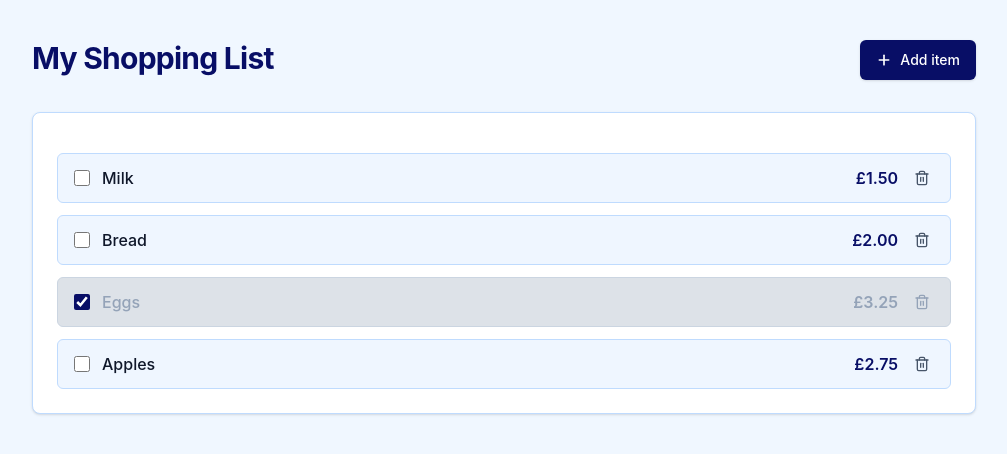
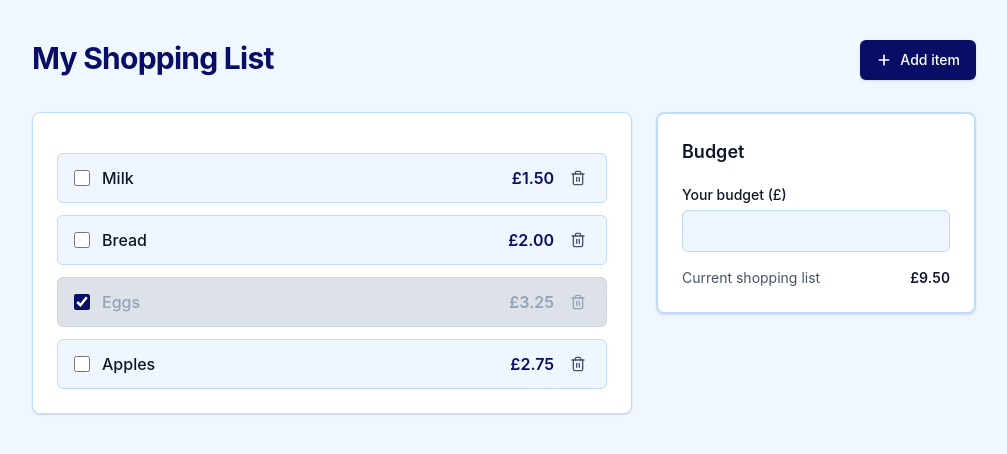
Before and after one commit to YottyHol/ShoppingList_React, a React (Vite) app: page / in a window 1280 px wide. Shown: the top 454 px of the page, without its empty margins (136-1143 px from the left). Built offline with nearby package versions, Linux system fonts and the light colour scheme.

Commit message:
Budget Component

```diff
--- a/src/App.tsx
+++ b/src/App.tsx
@@ -1,6 +1,7 @@
 import { useState } from "react";
 import { Plus } from "lucide-react";
 import { AddItemModal } from "./components/AddItemModal";
+import { Budget } from "./components/Budget";
 import { ShoppingList } from "./components/ShoppingList";
 import type { NewShoppingListItem } from "./types/ShoppingListItem";
 import { mockShoppingItems } from "./utils/mockShoppingItems";
@@ -40,6 +41,10 @@ export function App() {
   }
 
   const visibleItems = items.filter((item) => !item.deleted);
+  const visibleListTotal = visibleItems.reduce(
+    (sum, item) => sum + item.price,
+    0,
+  );
 
   return (
     <main className="min-h-screen bg-[var(--color-page)] text-[var(--color-text)]">
@@ -64,11 +69,14 @@ export function App() {
           onClose={() => setAddModalOpen(false)}
           onAdd={handleAddItem}
         />
-        <ShoppingList
-          items={visibleItems}
-          onDeleteItem={handleDeleteItem}
-          onToggleCompleted={handleToggleCompleted}
-        />
+        <div className="grid gap-6 lg:grid-cols-[1fr_minmax(0,20rem)] lg:items-start">
+          <ShoppingList
+            items={visibleItems}
+            onDeleteItem={handleDeleteItem}
+            onToggleCompleted={handleToggleCompleted}
+          />
+          <Budget visibleListTotal={visibleListTotal} />
+        </div>
       </section>
     </main>
   )
--- /dev/null
+++ b/src/components/Budget.tsx
@@ -0,0 +1,83 @@
+import { useId, useState } from "react";
+
+type BudgetProps = {
+  visibleListTotal: number;
+};
+
+export function Budget({ visibleListTotal }: BudgetProps) {
+  const [budgetInput, setBudgetInput] = useState("");
+  const fieldId = useId();
+  const statusId = useId();
+
+  const budget = Number.parseFloat(budgetInput);
+  const budgetValid = !Number.isNaN(budget) && budget >= 0;
+  const isOver = budgetValid && visibleListTotal > budget;
+  const overBy = budgetValid ? Math.max(0, visibleListTotal - budget) : 0;
+
+  return (
+    <aside
+      className={`w-full max-w-sm rounded-lg border-2 bg-[var(--color-surface)] p-4 shadow-sm transition-colors md:p-6 lg:max-w-xs ${
+        isOver
+          ? "border-[var(--color-border-danger)]"
+          : "border-[var(--color-border)]"
+      }`}
+      aria-describedby={isOver ? statusId : undefined}
+    >
+      <h2 className="text-lg font-semibold text-[var(--color-text)]">
+        Budget
+      </h2>
+      <div className="mt-4">
+        <label
+          htmlFor={fieldId}
+          className="text-sm font-medium text-[var(--color-text)]"
+        >
+          Your budget (£)
+        </label>
+        <input
+          id={fieldId}
+          type="number"
+          min={0}
+          step={0.01}
+          inputMode="decimal"
+          value={budgetInput}
+          onChange={(e) => setBudgetInput(e.target.value)}
+          className="mt-1 w-full rounded-md border border-[var(--color-border)] bg-[var(--color-surface-muted)] px-3 py-2 text-[var(--color-text)] outline-none transition-shadow focus:ring-2 focus:ring-[var(--color-accent)]/30"
+        />
+      </div>
+
+      <dl className="mt-4 space-y-2 text-sm">
+        <div className="flex justify-between gap-4">
+          <dt className="text-[var(--color-text-muted)]">Current shopping list</dt>
+          <dd className="font-semibold tabular-nums text-[var(--color-text)]">
+            £{visibleListTotal.toFixed(2)}
+          </dd>
+        </div>
+        {budgetValid ? (
+          <div className="flex justify-between gap-4">
+            <dt className="text-[var(--color-text-muted)]">Remaining</dt>
+            <dd
+              className={`font-semibold tabular-nums ${
+                isOver
+                  ? "text-[var(--color-danger)]"
+                  : "text-[var(--color-accent)]"
+              }`}
+            >
+              £{(budget - visibleListTotal).toFixed(2)}
+            </dd>
+          </div>
+        ) : null}
+      </dl>
+
+      {isOver ? (
+        <p
+          id={statusId}
+          className="mt-3 text-sm font-medium text-[var(--color-danger)]"
+          role="status"
+          aria-live="polite"
+        >
+          Over budget by £{overBy.toFixed(2)}
+        </p>
+      ) : null}
+    </aside>
+  );
+}
--- a/src/style.css
+++ b/src/style.css
@@ -12,4 +12,6 @@
   --color-text-disabled: #94a3b8;
   --color-accent: #080e66;
   --color-accent-soft: #dbeafe;
+  --color-danger: #b91c1c;
+  --color-border-danger: #dc2626;
 }
```
